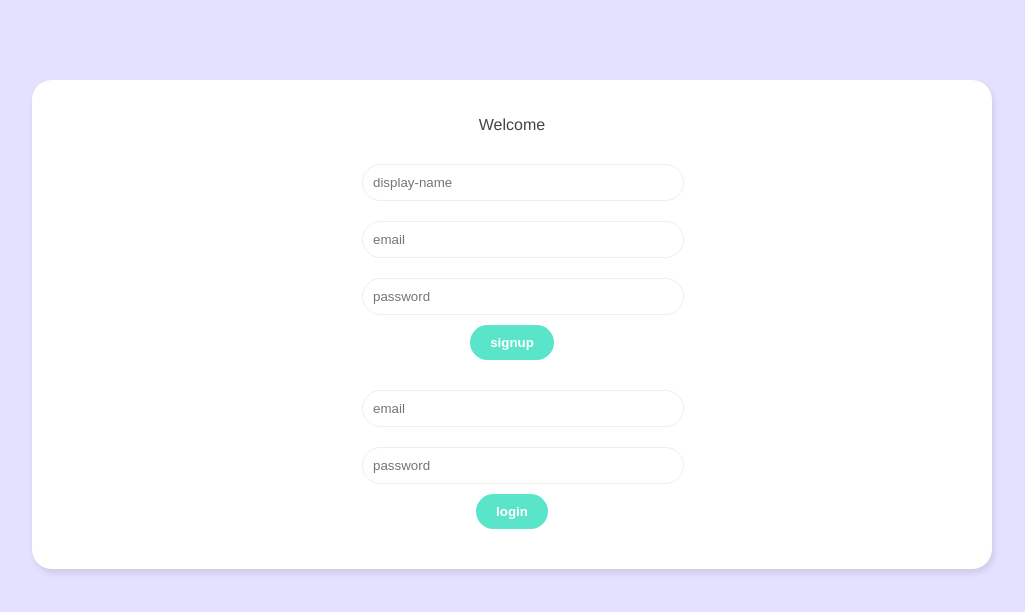
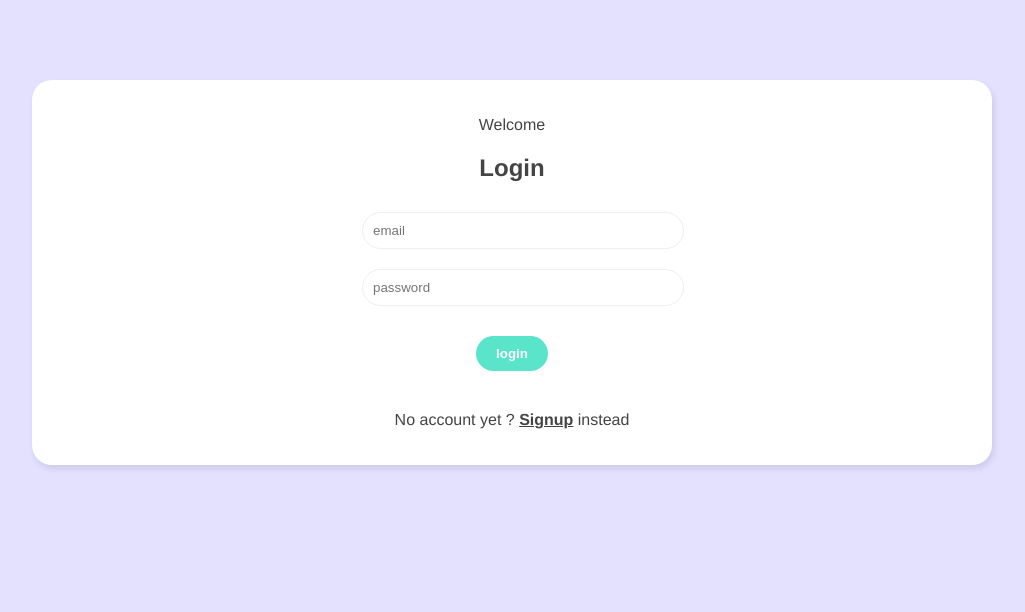
Before and after one commit to Antony-jacques/vue-live-chat, a Vue app: page / in a window 1280 px wide. Shown: the top 612 px of the page, without its empty margins (128-1153 px from the left). Built offline with nearby package versions, Linux system fonts and the light colour scheme.

Commit message:
switch form

```diff
--- a/src/views/Welcome.vue
+++ b/src/views/Welcome.vue
@@ -1,16 +1,31 @@
 <template>
   <div class="welcome container">
     <p>Welcome</p>
+    <div v-if="showLogin">
+      <h2>Login</h2>
+      <LoginForm />
+      <p>No account yet ? <span @click="showLogin=false">Signup</span> instead</p>
+    </div>
+    <div v-else>
       <SignupFrom />
-    <LoginForm />
+      <p>Already registered ? <span @click="showLogin=true">Login</span> instead</p>
+
+    </div>
   </div>
 </template>
 
 <script>
 import SignupFrom from "../components/SignupForm.vue";
 import LoginForm from "../components/LoginForm.vue";
+import { ref } from "vue";
 export default {
   components: { SignupFrom, LoginForm },
+
+  setup() {
+    const showLogin = ref(true);
+
+    return { showLogin };
+  },
 };
 </script>
 
@@ -37,4 +52,14 @@
   color: #999;
   margin: 10px auto;
 }
+
+.welcome span {
+  font-weight: bold;
+  text-decoration: underline;
+  cursor: pointer;
+}
+
+.welcome button {
+  margin: 20px auto;
+}
 </style>
```
Lines whose indentation alone changed are shown as unchanged.
